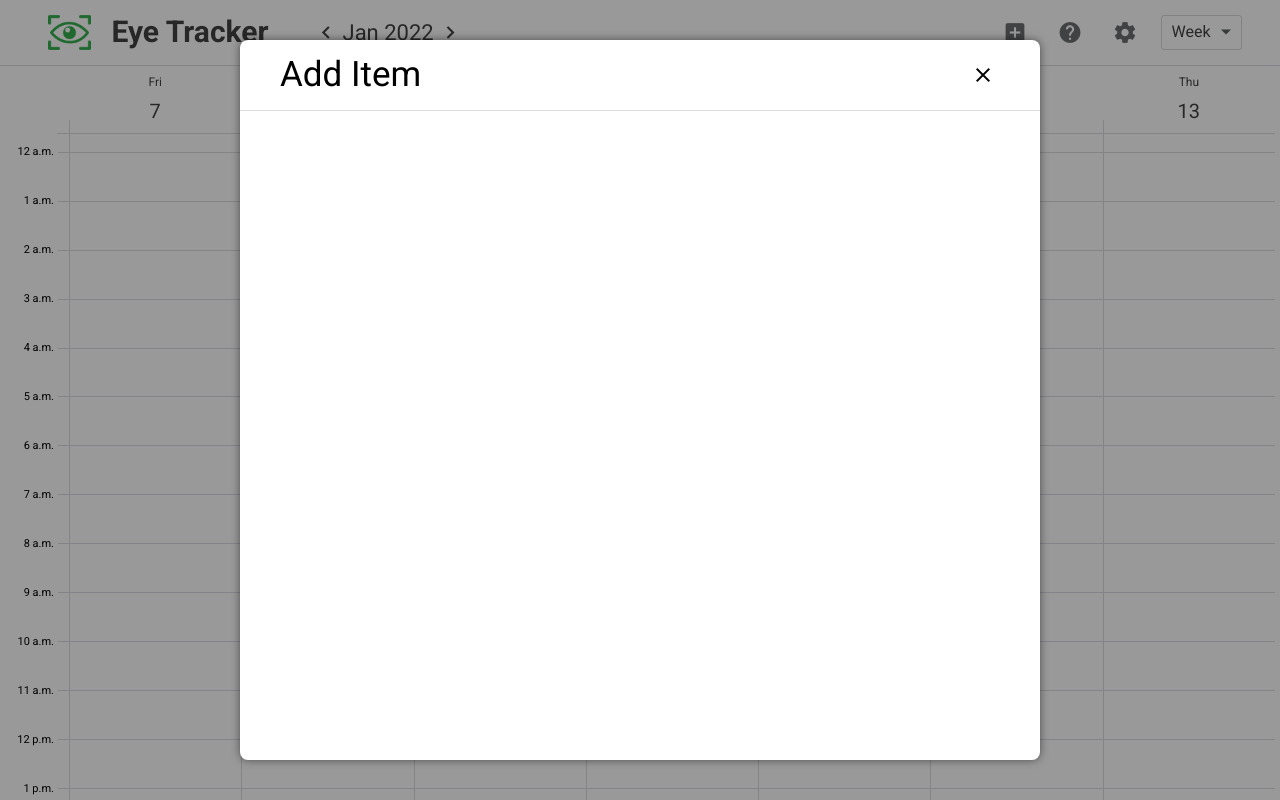
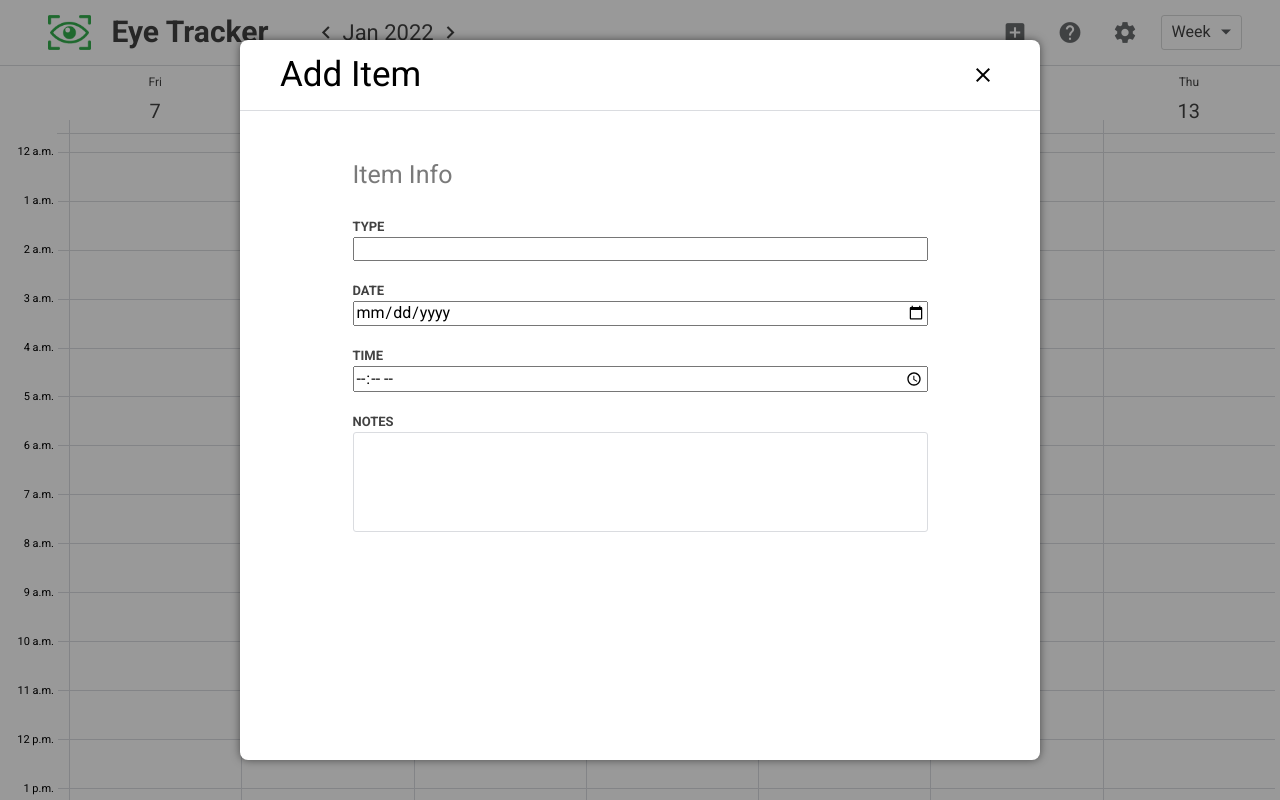
Before and after one commit to JosephRosenfeld/eye-tracker-front-end, a React (Create React App) app: page /week/add in a window 1280 px wide. Built offline with nearby package versions, Linux system fonts and the light colour scheme.

Commit message:
added add page

```diff
--- a/src/components/header_pages/AddSubPage.css
+++ b/src/components/header_pages/AddSubPage.css
@@ -0,0 +1,74 @@
+.add-item-container {
+  box-sizing: border-box;
+
+  display: flex;
+  justify-content: center;
+
+  position: absolute;
+  left: 0;
+  bottom: 0;
+  top: var(--popup-header-height);
+  right: 0;
+
+  width: 100%;
+  padding: 40px 10px 130px;
+  overflow-y: auto;
+}
+
+.add-item-content {
+  display: flex;
+  flex-direction: column;
+  justify-content: center;
+  align-items: stretch;
+  gap: 10px;
+
+  width: 75%;
+  height: max-content;
+  color: var(--text-color);
+}
+
+.add-item-title {
+  padding: 10px;
+  padding-left: 5px;
+  text-align: left;
+  font-size: 25px;
+  color: rgba(66, 66, 66, 0.7);
+  text-align: left;
+}
+
+.add-form-item {
+  align-self: stretch;
+  display: flex;
+  flex-direction: column;
+  justify-content: flex-start;
+  align-items: stretch;
+  padding: 10px 5px 3px;
+}
+
+.add-form-item label {
+  align-self: flex-start;
+  padding-bottom: 2px;
+  font-size: 13px;
+  font-weight: bold;
+}
+
+.add-form-item .form-input,
+.add-form-item textarea {
+  box-sizing: border-box;
+  width: 100%;
+  border: 1px solid var(--header-border-color);
+  border-radius: 3px;
+  font-size: 20px;
+  outline: none;
+}
+
+textarea {
+  height: 5em;
+  resize: none;
+}
+
+@media (max-width: 600px) {
+  .add-item-content {
+    width: 95%;
+  }
+}
--- a/src/components/header_pages/AddSubPage.js
+++ b/src/components/header_pages/AddSubPage.js
@@ -1,5 +1,32 @@
+import "./AddSubPage.css";
+
+/*--- Hooks imports ---*/
+import { useState } from "react";
+
 const AddSubPage = () => {
-  return <div></div>;
+  return (
+    <div className='add-item-container'>
+      <form className='add-item-content'>
+        <div className='add-item-title'>Item Info</div>
+        <div className='add-form-item'>
+          <label>TYPE</label>
+          <input type='text'></input>
+        </div>
+        <div className='add-form-item'>
+          <label>DATE</label>
+          <input type='date'></input>
+        </div>
+        <div className='add-form-item'>
+          <label>TIME</label>
+          <input type='time'></input>
+        </div>
+        <div className='add-form-item'>
+          <label>NOTES</label>
+          <textarea name='notes'></textarea>
+        </div>
+      </form>
+    </div>
+  );
 };
 
 export default AddSubPage;
--- a/src/components/header_pages/SettingsSubPage.css
+++ b/src/components/header_pages/SettingsSubPage.css
@@ -160,13 +160,6 @@
   align-self: center;
 }
 
-.daily-review-info {
-  padding-top: 5px;
-  grid-column: 1 / -1;
-  font-size: 15px;
-  color: rgba(66, 66, 66, 0.9);
-}
-
 @media (max-width: 700px) {
   .form-group-colors {
     grid-template-columns: repeat(2, 1fr);
@@ -200,11 +193,4 @@
   .form-group-colors {
     grid-template-columns: repeat(1, 1fr);
   }
-
-  .daily-review-info {
-    font-size: 13px;
-  }
 }
-
-@media (max-width: 350px) {
-}
```
